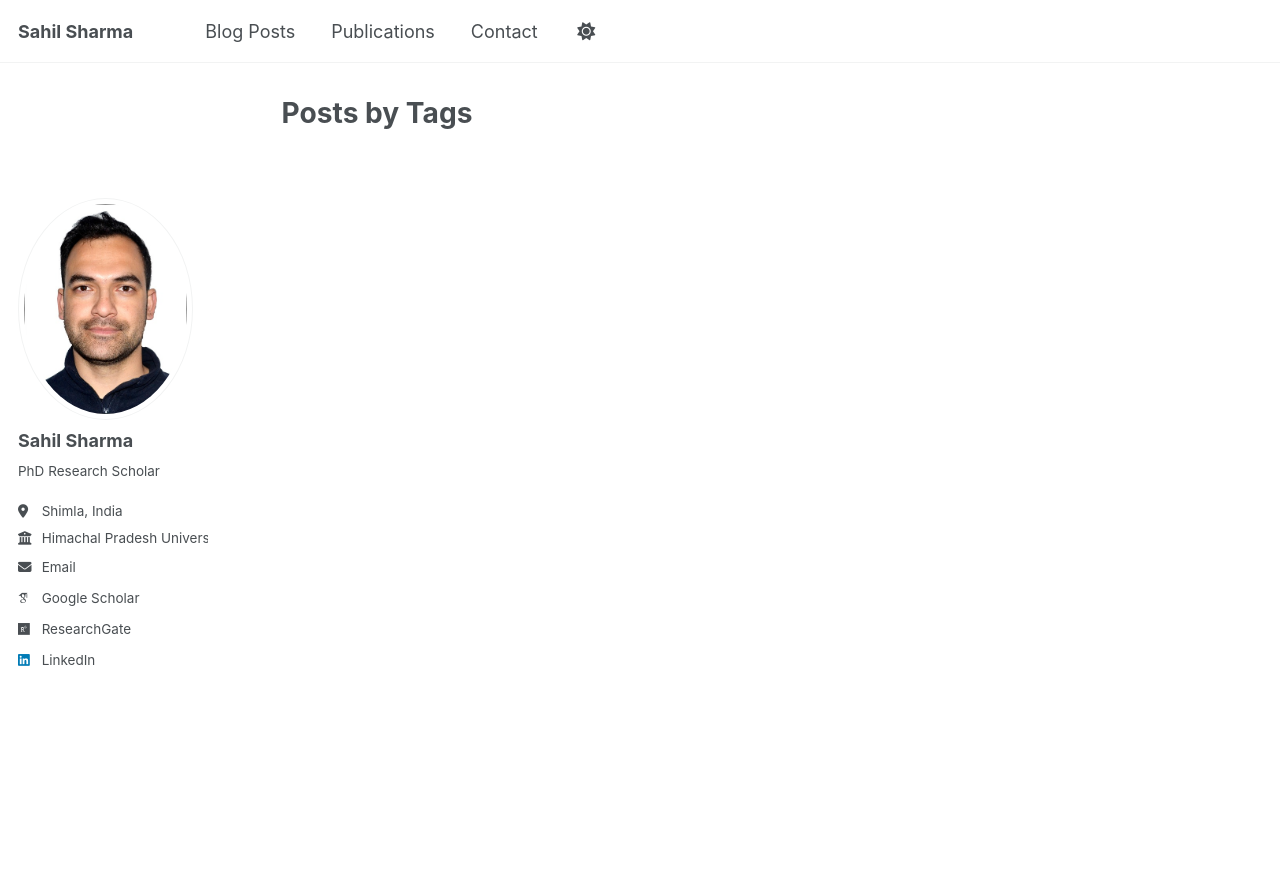
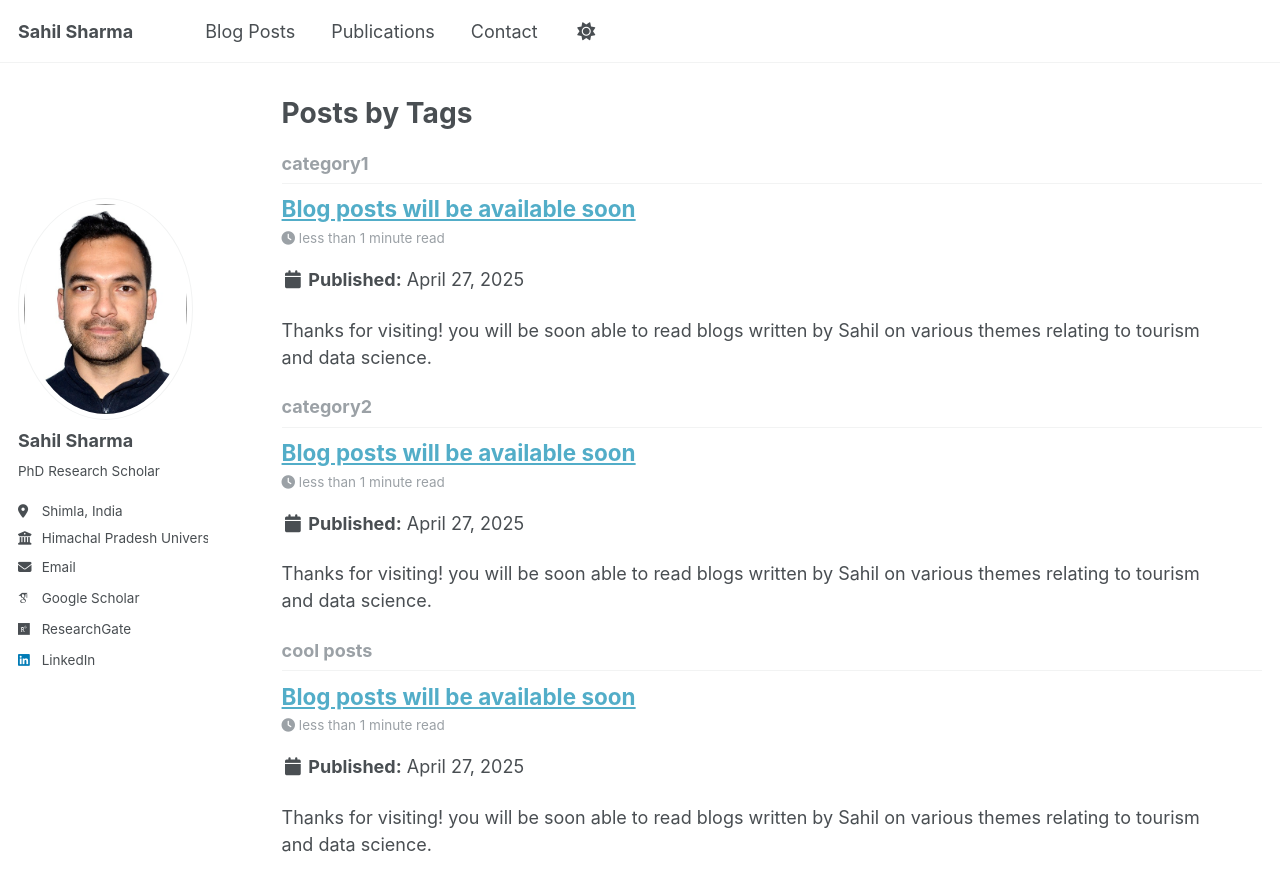
Before and after one commit to sahil-datascience/sahil-datascience.github.io, a Jekyll site: the page built from _pages/tag-archive.html, in a window 1280 px wide and 900 px high. Shown: the top 891 px of the window. Built offline with Jekyll 4.4.1, drawn with Linux system fonts in a browser that asks for light colours; some web fonts are replaced.

Commit message:
Some changes

```diff
--- a/_posts/soon.md
+++ b/_posts/2025-04-27-soon.md
@@ -7,4 +7,4 @@ tags:
   - category1
   - category2
 ---
-You will be soon able to read my blogs on tourism and data science. Thanks for visiting!
+Thanks for visiting! you will be soon able to read blogs written by Sahil on various themes relating to tourism and data science.
```
Also changed, not shown: _pages/about.md (+5 -1 lines).
